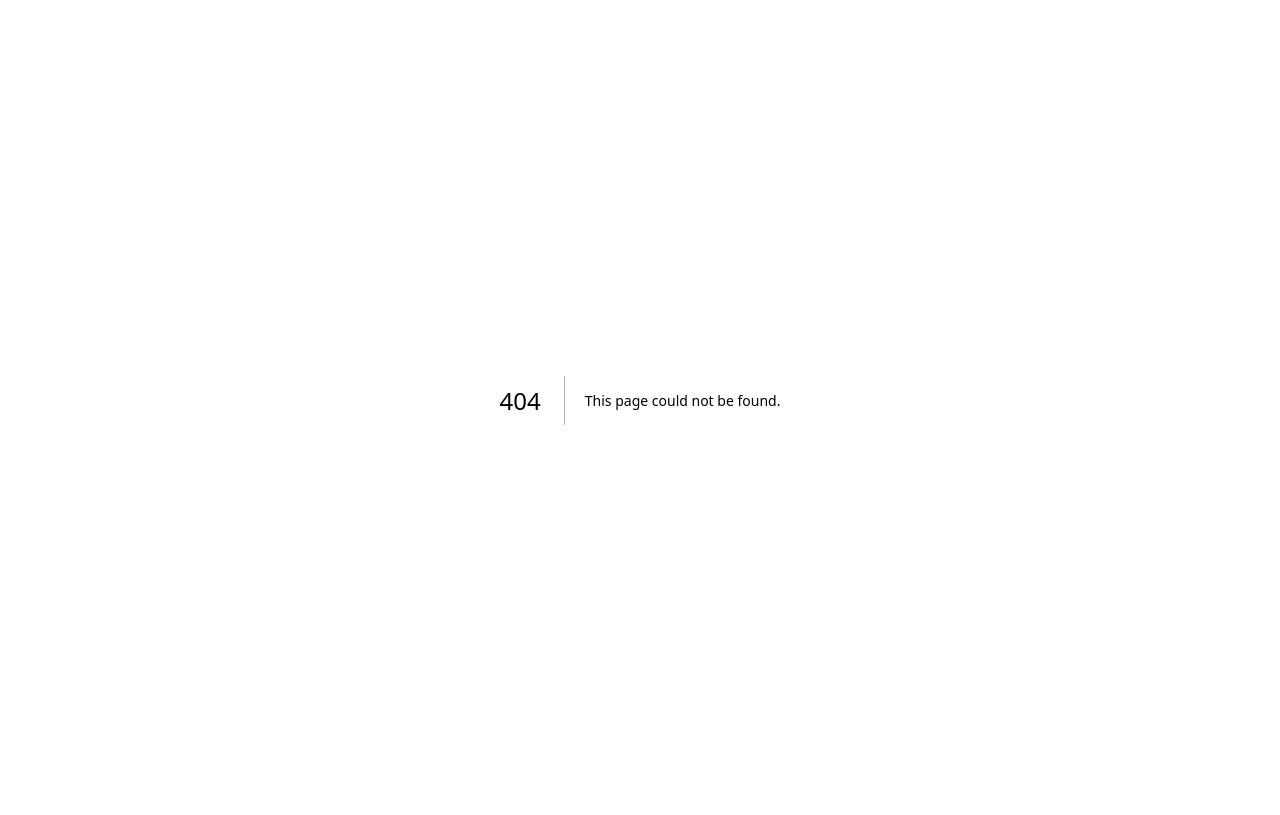
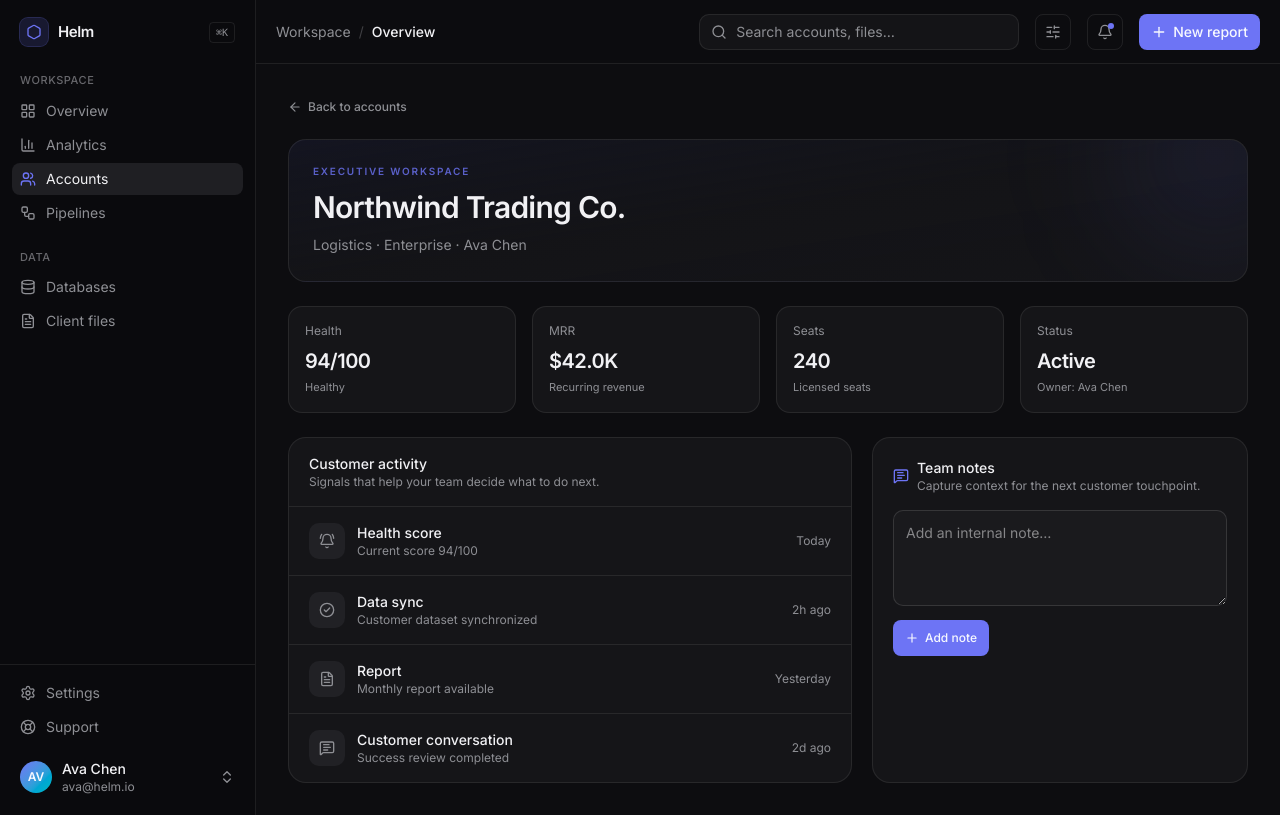
Before and after one commit to mohsarchive/b2b-client-dashboard, a Next.js app: page /accounts/1 in a window 1280 px wide. Before the commit this address had no page. Built offline with nearby package versions, Linux system fonts and the light colour scheme.

Commit message:
feat: add deep account workspaces

```diff
--- /dev/null
+++ b/app/(dashboard)/accounts/[id]/page.tsx
@@ -0,0 +1,32 @@
+'use client'
+
+import { useMemo, useState } from 'react'
+import Link from 'next/link'
+import { ArrowLeft, BellRing, CheckCircle2, FileText, MessageSquareText, Plus, ShieldAlert } from 'lucide-react'
+import { useParams } from 'next/navigation'
+import { accounts } from '@/lib/data'
+import { PageHeader } from '@/components/dashboard/page-header'
+
+export default function AccountWorkspacePage() {
+  const params = useParams<{ id: string }>()
+  const account = accounts.find((item) => item.id === params.id) ?? accounts[0]
+  const [note, setNote] = useState('')
+  const [notes, setNotes] = useState<string[]>([])
+  const [message, setMessage] = useState('')
+  const isRisk = account.status === 'At risk' || account.health < 60
+
+  const scoreLabel = useMemo(() => account.health >= 80 ? 'Healthy' : account.health >= 60 ? 'Watch' : 'Needs attention', [account.health])
+
+  const addNote = () => { const clean = note.trim(); if (!clean) return; setNotes((n) => [clean, ...n]); setNote('') }
+
+  return <div className="space-y-6"><Link href="/accounts" className="inline-flex items-center gap-1.5 text-xs font-medium text-muted-foreground hover:text-foreground"><ArrowLeft className="size-3.5" />Back to accounts</Link><PageHeader title={account.company} description={`${account.industry} · ${account.plan} · ${account.owner}`} />
+    {isRisk && <section className="flex items-start gap-3 rounded-xl border border-chart-5/30 bg-chart-5/5 p-4"><ShieldAlert className="mt-0.5 size-5 text-chart-5" /><div><p className="text-sm font-semibold">Account needs attention</p><p className="mt-1 text-xs text-muted-foreground">Health is {account.health}/100. Review recent activity, contact the owner, and create a follow-up task.</p></div></section>}
+    <div className="grid gap-4 sm:grid-cols-2 xl:grid-cols-4"><Kpi label="Health" value={`${account.health}/100`} meta={scoreLabel} /><Kpi label="MRR" value={account.mrr} meta="Recurring revenue" /><Kpi label="Seats" value={String(account.seats)} meta="Licensed seats" /><Kpi label="Status" value={account.status} meta={`Owner: ${account.owner}`} /></div>
+    <div className="grid gap-5 lg:grid-cols-[1.2fr_0.8fr]"><section className="rounded-2xl border border-border bg-card"><div className="border-b border-border px-5 py-4"><h2 className="text-sm font-medium">Customer activity</h2><p className="text-xs text-muted-foreground">Signals that help your team decide what to do next.</p></div><div className="divide-y divide-border">{[['Health score', `Current score ${account.health}/100`, 'Today', BellRing], ['Data sync', 'Customer dataset synchronized', '2h ago', CheckCircle2], ['Report', 'Monthly report available', 'Yesterday', FileText], ['Customer conversation', 'Success review completed', '2d ago', MessageSquareText]].map(([title, detail, time, Icon]) => { const I = Icon as typeof CheckCircle2; return <div className="flex items-center gap-3 px-5 py-4" key={title as string}><span className="flex size-9 items-center justify-center rounded-lg bg-secondary"><I className="size-4 text-muted-foreground" /></span><div className="min-w-0 flex-1"><p className="text-sm font-medium">{title as string}</p><p className="text-xs text-muted-foreground">{detail as string}</p></div><span className="text-xs text-muted-foreground">{time as string}</span></div> })}</div></section>
+      <section className="rounded-2xl border border-border bg-card p-5"><div className="flex items-center gap-2"><MessageSquareText className="size-4 text-primary" /><div><h2 className="text-sm font-medium">Team notes</h2><p className="text-xs text-muted-foreground">Capture context for the next customer touchpoint.</p></div></div><textarea value={note} onChange={(e) => setNote(e.target.value)} placeholder="Add an internal note…" className="mt-4 min-h-24 w-full rounded-lg border border-input bg-input/20 p-3 text-sm outline-none focus:ring-2 focus:ring-ring/40" /><button type="button" onClick={addNote} className="mt-2 flex h-9 items-center gap-1.5 rounded-md bg-primary px-3 text-xs font-medium text-primary-foreground"><Plus className="size-3.5" />Add note</button><div className="mt-4 space-y-2">{notes.map((n, i) => <div key={`${n}-${i}`} className="rounded-lg border border-border bg-secondary/30 p-3 text-xs text-muted-foreground">{n}</div>)}</div></section>
+    </div>
+    {message && <div className="fixed bottom-5 right-5 z-[110] rounded-lg border border-border bg-popover px-4 py-3 text-sm shadow-xl">{message}</div>}
+  </div>
+}
+
+function Kpi({ label, value, meta }: { label: string; value: string; meta: string }) { return <div className="rounded-xl border border-border bg-card p-4"><p className="text-xs text-muted-foreground">{label}</p><p className="mt-2 text-xl font-semibold tracking-tight">{value}</p><p className="mt-1 text-[11px] text-muted-foreground">{meta}</p></div> }
```
